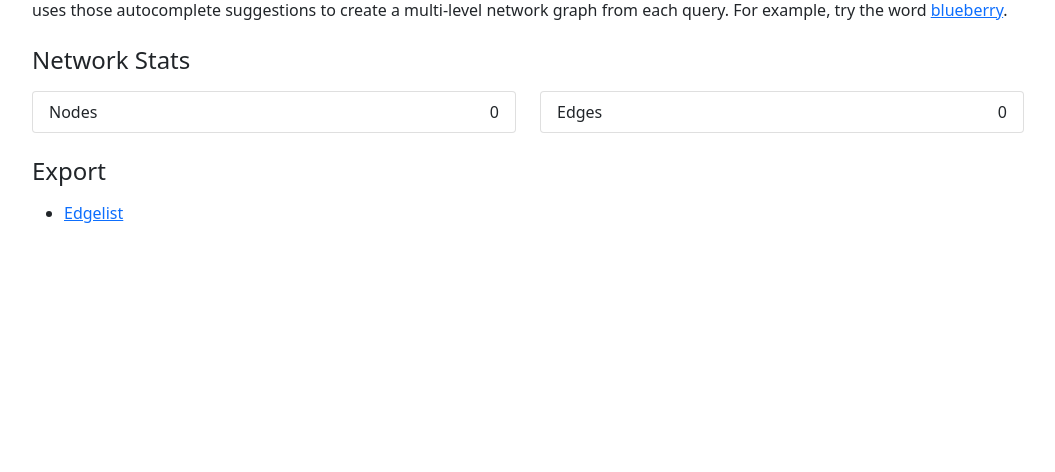
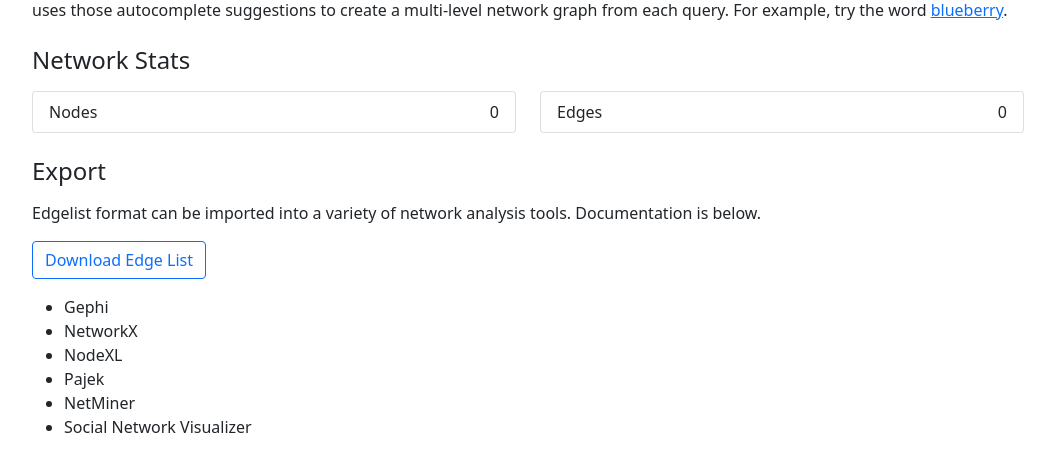
Before and after one commit to admariner/egograph, a Django app: page / in a window 1280 px wide. Shown: the part 213-685 px from the top of the page, without its empty margins (112-1167 px from the left). Run offline with Django 3.2, Linux system fonts and the light colour scheme; data that the repository does not hold is empty; parts of the project's set-up code (start-up, migrations or seed data) failed here and were passed over.

Commit message:
refactoring

```diff
--- a/content/templates/base.html
+++ b/content/templates/base.html
@@ -91,7 +91,7 @@
 	<script src="https://cdn.jsdelivr.net/npm/bootstrap@5.0.2/dist/js/bootstrap.bundle.min.js" integrity="sha384-MrcW6ZMFYlzcLA8Nl+NtUVF0sA7MsXsP1UyJoMp4YLEuNSfAP+JcXn/tWtIaxVXM" crossorigin="anonymous"></script>
 
 	{# JS - site #}
-	<script src="{% static 'js/main.js' %}"></script>
+	<script src="{% static 'js/base.js' %}"></script>
 
 	{# Page-specific JS #}
 	{% block js %}
--- a/content/templates/core/landing.html
+++ b/content/templates/core/landing.html
@@ -6,7 +6,7 @@
     {# About #}
 	<div class="mb-4">
 		<div class="h4 mb-3">About</div>
-		<p>Have you ever noticed that when you start typing something into Google it will attempt to autocomplete your query? This project uses those autocomplete suggestions to create a multi-level network graph from each query. For example, try the word <a href="{% url 'search:result' 'blueberry' %}">blueberry</a>.</p>
+		<p>Have you ever noticed that when you start typing something into Google it will attempt to autocomplete your query? This project uses those autocomplete suggestions to create a multi-level network graph from each query. For example, try the word <a href="{% url 'search:results' 'blueberry' %}">blueberry</a>.</p>
 	</div>
 
     {# Stats #}
@@ -36,16 +36,19 @@
     {# Export #}
 	<div class="mb-4">
 		<div class="h4 mb-3">Export</div>
-			<ul>
-				<li>
-					<a href="{% url 'export:edgelist' %}">Edgelist</a>
-				</li>
-			</ul>
-		{% comment %}
-        <ul>
-            <li><a href="">Pajek format</a> - Can be imported into a variety of network analysis tools, such as Gephi, NetworkX, NodeXL, Pajek, NetMiner, and Social Network Visualizer.</li>
-        </ul>
-		{% endcomment %}
+		<p>Edgelist format can be imported into a variety of network analysis tools. Documentation is below.</p>
+		<a href="{% url 'export:edgelist' %}" class="btn btn-outline-primary" role="button">Download Edge List</a>
+		<ul class="mt-3">
+			<li>
+				Gephi
+			</li>
+			<li>NetworkX</li>
+			<li>NodeXL</li>
+			<li>Pajek</li>
+			<li>NetMiner</li>
+			<li>Social Network Visualizer</li>
+		</ul>
+
     </div>
 
 {% endblock %}
--- a/export/views.py
+++ b/export/views.py
@@ -31,6 +31,9 @@ def edgelist(request):
         mem_csv = StringIO()
         writer = csv.writer(mem_csv, delimiter=' ')
 
+        # Write headers
+        writer.writerow(["Source", "Target", "Weight"])
+
         # Clean text function. Turns "e k" into "e_k"
         def clean_name(name):
             temp = name.split()
--- a/search/urls.py
+++ b/search/urls.py
@@ -5,5 +5,5 @@ from . import views
 app_name = 'search'
 urlpatterns = [
     # Search results
-    path('<path:query>/', views.result, name='result'),
+    path('<path:query>/', views.results, name='results'),
 ]
--- a/search/views.py
+++ b/search/views.py
@@ -10,7 +10,7 @@ import networkx as nx # network analysis
 #####################################################################################
 # Page - Search Results
 
-def result(request, query):
+def results(request, query):
 
     # Clean query
     clean_query = query.lower().strip()
@@ -126,7 +126,7 @@ def result(request, query):
     n_rankings = 10
 
     # Render
-    return render(request, 'search/result.html', context = {
+    return render(request, 'search/results.html', context = {
         'input_value': clean_query,
         'graph_data': json.dumps(visjs.output_graph_data()),
         'suggestions': {
```
Also changed, not shown: content/templates/search/results.html (renamed from content/templates/search/result.html, +6 -6 lines), export/functions.py (deleted, +0 -24 lines), content/static/css/search/results.css (renamed from content/static/css/result.css), content/static/js/base.js (renamed from content/static/js/main.js), content/static/js/search/results.js (renamed from content/static/js/graph.js).
